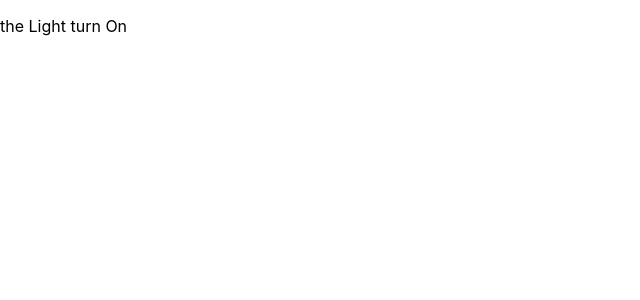
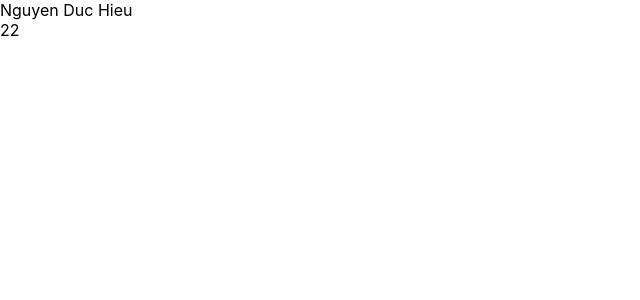
Before and after one commit to ndh10dev/reactjs, a React (Create React App) app in the folder my-app-ts/: page / in a window 1280 px wide. Shown: the top 300 px of the page, without its empty margins (0-640 px from the left). Built offline with nearby package versions, Linux system fonts and the light colour scheme.

Commit message:
update 10/12

```diff
--- a/my-app-ts/src/App.tsx
+++ b/my-app-ts/src/App.tsx
@@ -1,9 +1,15 @@
-import React from "react";
+interface User {
+  name: string;
+  age: number;
+}
 
-const App: React.FC = () => {
-  return(
-    <p>the Light turn On</p>
-  );
-};
+function App() {
+  const user: User = {
+    name: "Nguyen Duc Hieu",
+    age: 22
+  };
+
+  return <div>{user.name}<br></br>{user.age}</div>;
+}
 
 export default App;
```
